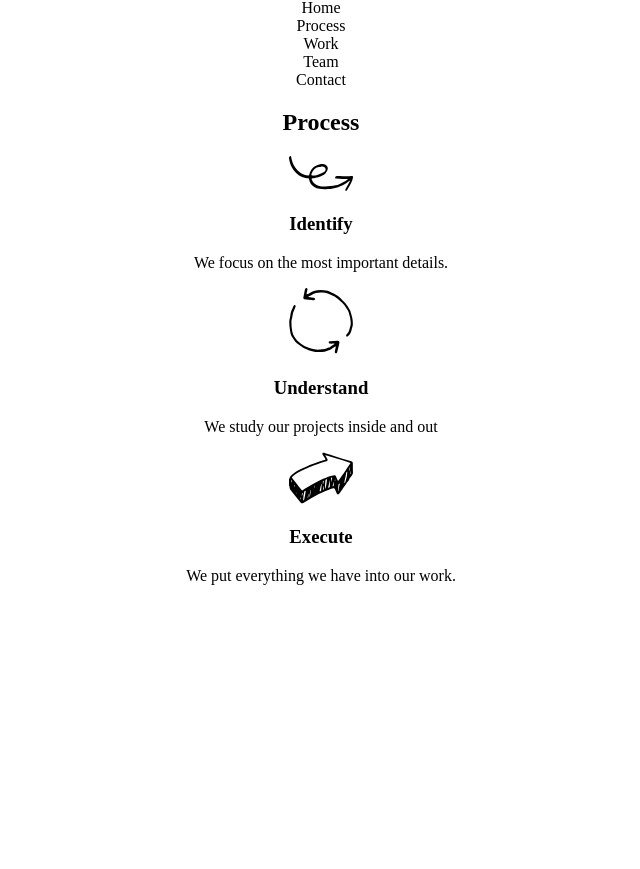
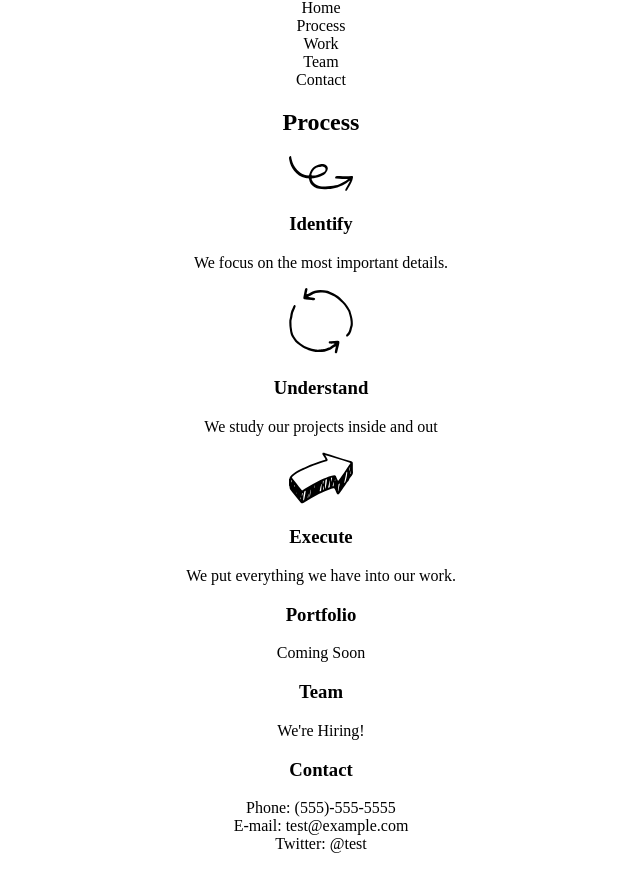
Before and after one commit to Cheriseru/Broadway-Design, a plain HTML site: page index.html in a window 1280 px wide. Shown: the part 68-937 px from the top of the page, without its empty margins (319-959 px from the left). Before the commit the page ends 800 px from the top, so only its background shows below. Drawn offline with Linux system fonts and the light colour scheme.

Commit message:
Bottom section completed

```diff
--- a/index.html
+++ b/index.html
@@ -28,5 +28,15 @@
       <h3>Execute</h3>
       <p>We put everything we have into our work.</p>
     </article>
+    <!-- Bottom section -->
+    <article class="Designed">
+      <h3>Portfolio</h3>
+      <p>Coming Soon</p>
+      <h3>Team</h3>
+      <p>We're Hiring!</p>
+      <h3>Contact</h3>
+      <p>Phone: (555)-555-5555 <br /> E-mail: test@example.com <br /> Twitter: @test </p>
+    </article>
+    <!-- footer -->
   </body>
 </html>
```
